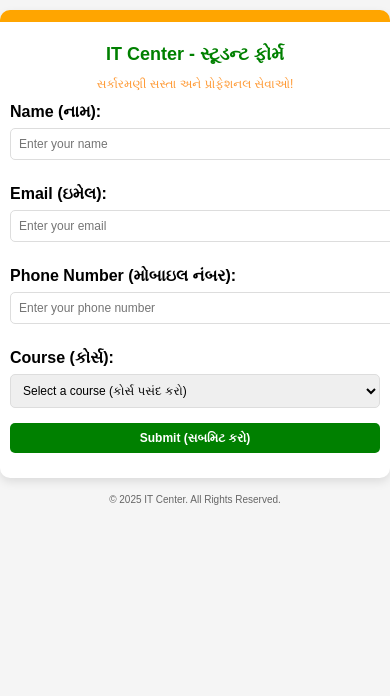
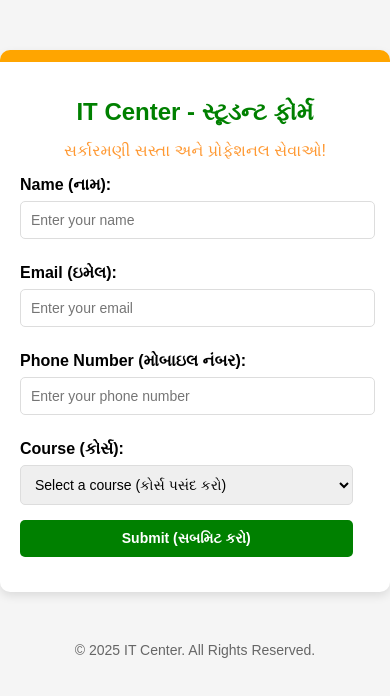
Before and after one commit to banshlkumar/it-ccenter-01, a plain HTML site: page index.html in a window 390 px wide. Drawn offline with Linux system fonts and the light colour scheme.

Commit message:
Update style.css
added a changes

```diff
--- a/style.css
+++ b/style.css
@@ -6,12 +6,12 @@ body {
   }
 
   .container {
-    max-width: 90%; /* Adjusted for smaller screens */
-    margin: 20px auto; /* Reduced margin for smaller screens */
+    max-width: 450px;
+    margin: 50px auto;
     background-color: white;
     border-radius: 10px;
     box-shadow: 0 4px 10px rgba(0, 0, 0, 0.1);
-    padding: 15px; /* Reduced padding for smaller screens */
+    padding: 20px;
     border-top: 12px solid orange;
   }
 
@@ -36,7 +36,7 @@ label {
   }
 
   input, select, button {
-    width: 100%;
+    width: 95%;
     padding: 10px;
     margin-bottom: 15px;
     border: 1px solid #ddd;
@@ -69,46 +69,3 @@ button:hover {
     font-size: 14px;
     color: #666;
   }
-
-/* Media Queries for Responsiveness */
-@media (max-width: 768px) {
-    .container {
-        max-width: 100%; /* Full width on smaller screens */
-        margin: 10px auto; /* Further reduced margin */
-        padding: 10px; /* Further reduced padding */
-    }
-
-    .header h1 {
-        font-size: 20px; /* Smaller font size for smaller screens */
-    }
-
-    .header p {
-        font-size: 14px; /* Smaller font size for smaller screens */
-    }
-
-    input, select, button {
-        font-size: 12px; /* Smaller font size for smaller screens */
-    }
-
-    .footer {
-        font-size: 12px; /* Smaller font size for smaller screens */
-    }
-}
-
-@media (max-width: 480px) {
-    .header h1 {
-        font-size: 18px; /* Even smaller font size for very small screens */
-    }
-
-    .header p {
-        font-size: 12px; /* Even smaller font size for very small screens */
-    }
-
-    input, select, button {
-        padding: 8px; /* Reduced padding for very small screens */
-    }
-
-    .footer {
-        font-size: 10px; /* Even smaller font size for very small screens */
-    }
-}
```
Lines whose indentation alone changed are shown as unchanged.
